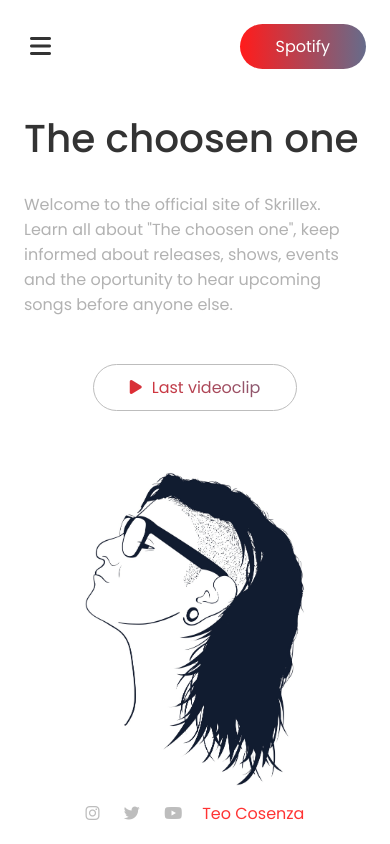
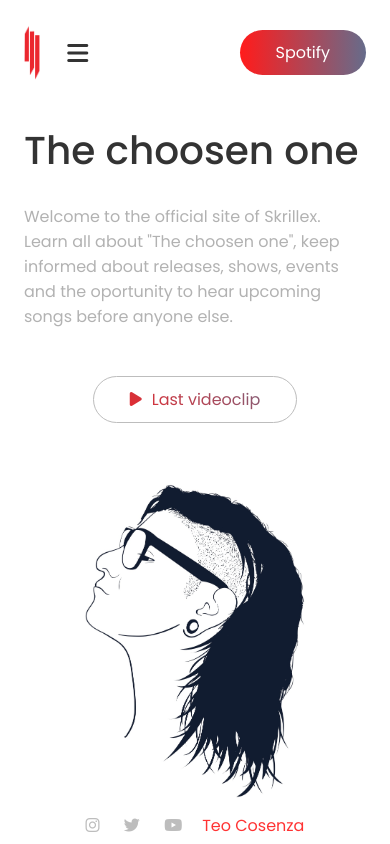
Before and after one commit to Teo-Cosenza/responsive-page-practice, a plain HTML site: page index.html in a window 390 px wide. Drawn offline with Linux system fonts and the light colour scheme.

Commit message:
Se añade logo en mobile

```diff
--- a/index.html
+++ b/index.html
@@ -49,6 +49,7 @@
             </nav>
 
             <div class="menu--button"  onclick="toggleMobileNavigation()">
+                <img src="img/short-log.png" alt="" class="shortLogo">
                 <button>
                     <i class="fas fa-bars"></i>
                 </button>
--- a/style.css
+++ b/style.css
@@ -36,6 +36,12 @@
 
 .logotop{
     width: 130px;
+}
+
+.shortLogo{
+    width: 1rem;
+    margin-right: 0.7rem;
+    display: none;
 }
 
 .navigation{
@@ -271,7 +277,7 @@
 
 .typeando b {
     overflow: hidden; /* Ensures the content is not revealed until the animation */
-    border-right: .15em solid orange; /* The typwriter cursor */
+    border-right: .15em solid red; /* The typwriter cursor */
     white-space: nowrap; /* Keeps the content on a single line */
     margin: 0 auto; /* Gives that scrolling effect as the typing happens */
     letter-spacing: .15em; /* Adjust as needed */
@@ -289,7 +295,7 @@
   /* The typewriter cursor effect */
 @keyframes blink-caret {
     from, to { border-color: transparent }
-    50% { border-color: orange; }
+    50% { border-color: red; }
 }
 
 /*END LOADER*/
@@ -308,6 +314,14 @@
         display: none;
     }
 
+    .shortLogo{
+        display: flex;
+    }
+    .shortLogo:hover{
+        box-shadow: #333;
+    }
+
+
     .navigation{
         display: none;
     }
@@ -317,8 +331,17 @@
     }
 
     .menu--button{
-        display: block;
+        display: flex;
     }
+    .menu--button button i{
+        padding: 10px;
+    }
+    .menu--button button i:hover{
+        border-radius: 50px;
+        background-color: rgba(0, 0, 0, 0.2);
+        color: red;
+    }
+
 
     .mobile--navigation--header{
         display: flex;
```
